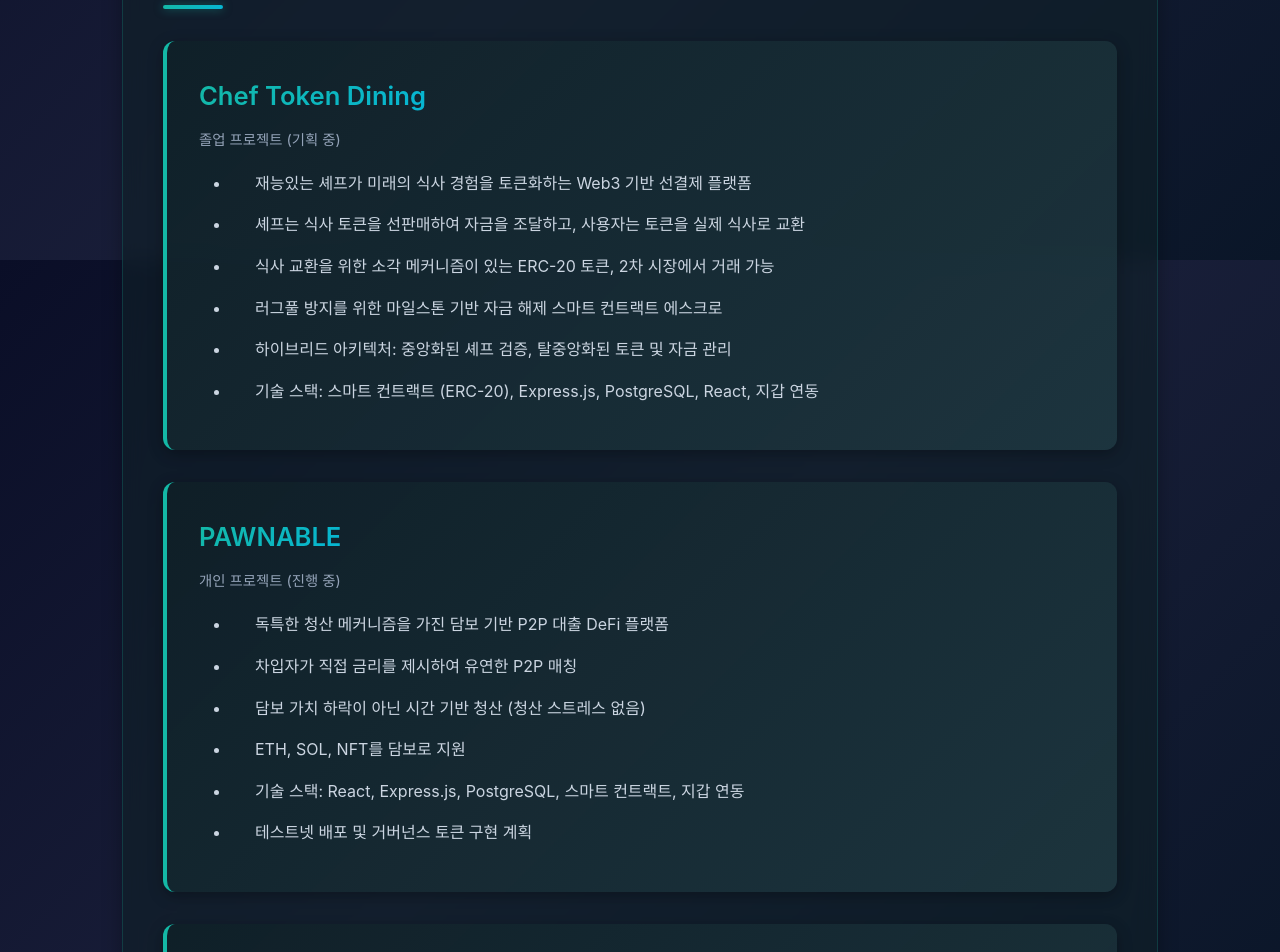
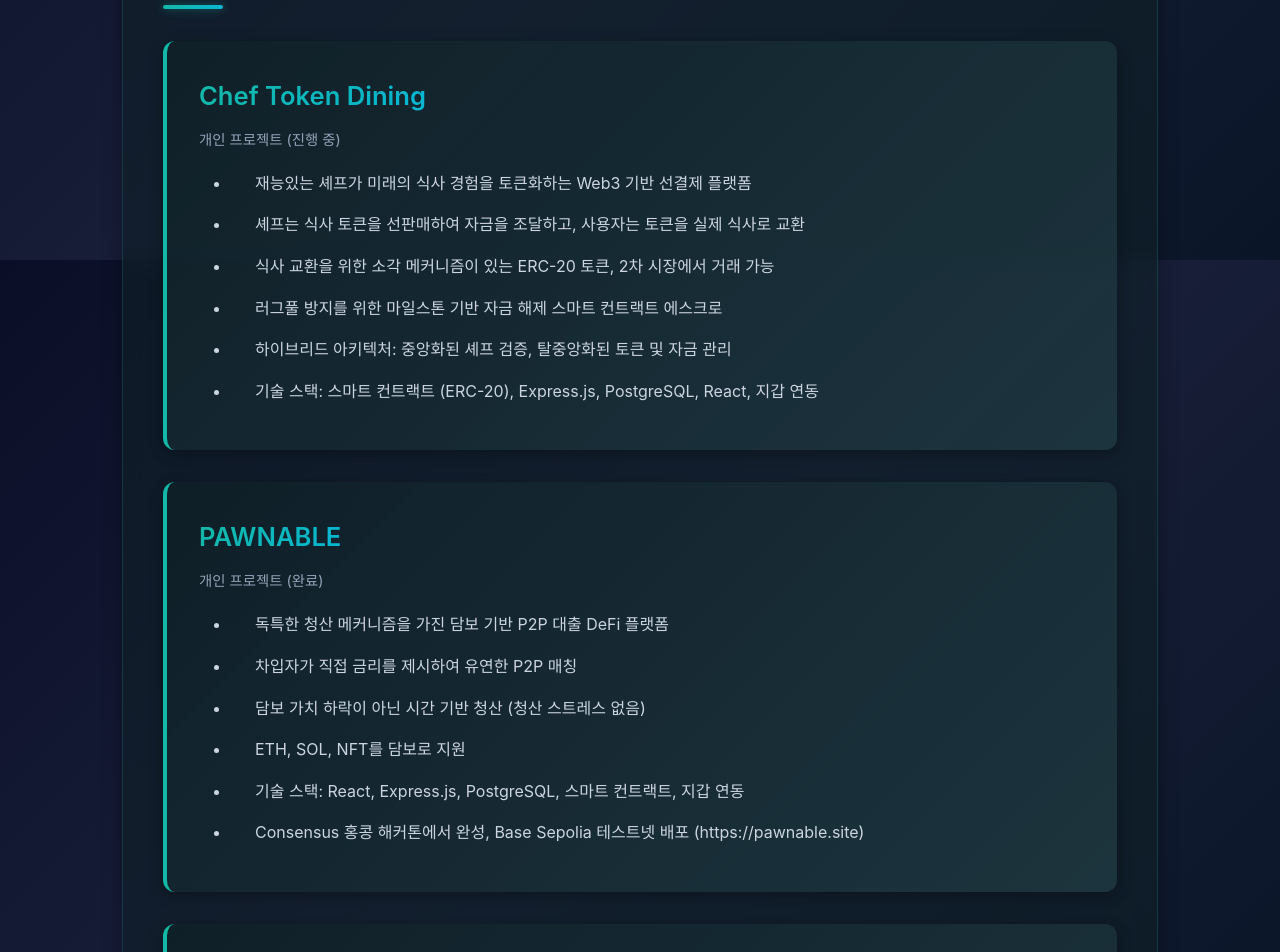
Before and after one commit to ghwo336/Portfolio, a React (Vite) app: page / in a window 1280 px wide. Shown: the part 1340-2292 px from the top of the page. Built offline with nearby package versions, Linux system fonts and the light colour scheme.

Commit message:
feat: 변경사항커밋

```diff
--- a/src/contexts/LanguageContext.tsx
+++ b/src/contexts/LanguageContext.tsx
@@ -63,7 +63,7 @@ export const LanguageProvider: React.FC<LanguageProviderProps> = ({
       // Projects
       'projects.title': '🐥 프로젝트',
       'projects.chef.name': 'Chef Token Dining',
-      'projects.chef.type': '졸업 프로젝트 (기획 중)',
+      'projects.chef.type': '개인 프로젝트 (진행 중)',
       'projects.chef.desc1':
         '재능있는 셰프가 미래의 식사 경험을 토큰화하는 Web3 기반 선결제 플랫폼',
       'projects.chef.desc2':
@@ -78,7 +78,7 @@ export const LanguageProvider: React.FC<LanguageProviderProps> = ({
         '기술 스택: 스마트 컨트랙트 (ERC-20), Express.js, PostgreSQL, React, 지갑 연동',
 
       'projects.pawnable.name': 'PAWNABLE',
-      'projects.pawnable.type': '개인 프로젝트 (진행 중)',
+      'projects.pawnable.type': '개인 프로젝트 (완료)',
       'projects.pawnable.desc1':
         '독특한 청산 메커니즘을 가진 담보 기반 P2P 대출 DeFi 플랫폼',
       'projects.pawnable.desc2':
@@ -88,7 +88,8 @@ export const LanguageProvider: React.FC<LanguageProviderProps> = ({
       'projects.pawnable.desc4': 'ETH, SOL, NFT를 담보로 지원',
       'projects.pawnable.desc5':
         '기술 스택: React, Express.js, PostgreSQL, 스마트 컨트랙트, 지갑 연동',
-      'projects.pawnable.desc6': '테스트넷 배포 및 거버넌스 토큰 구현 계획',
+      'projects.pawnable.desc6':
+        'Consensus 홍콩 해커톤에서 완성, Base Sepolia 테스트넷 배포 (https://pawnable.site)',
 
       'projects.hiarc.name': 'HiARC 홈페이지',
       'projects.hiarc.type': '팀 프로젝트 (완료)',
@@ -161,7 +162,7 @@ export const LanguageProvider: React.FC<LanguageProviderProps> = ({
       // Projects
       'projects.title': '🐥 Projects',
       'projects.chef.name': 'Chef Token Dining',
-      'projects.chef.type': 'Graduation Project (Planning)',
+      'projects.chef.type': 'Personal Project (In Progress)',
       'projects.chef.desc1':
         'Web3-based prepayment platform where talented chefs tokenize future dining experiences',
       'projects.chef.desc2':
@@ -176,7 +177,7 @@ export const LanguageProvider: React.FC<LanguageProviderProps> = ({
         'Tech Stack: Smart Contracts (ERC-20), Express.js, PostgreSQL, React, Wallet Integration',
 
       'projects.pawnable.name': 'PAWNABLE',
-      'projects.pawnable.type': 'Personal Project (In Progress)',
+      'projects.pawnable.type': 'Personal Project (Completed)',
       'projects.pawnable.desc1':
         'Collateral-based P2P lending DeFi platform with unique liquidation mechanism',
       'projects.pawnable.desc2':
@@ -187,7 +188,7 @@ export const LanguageProvider: React.FC<LanguageProviderProps> = ({
       'projects.pawnable.desc5':
         'Tech Stack: React, Express.js, PostgreSQL, Smart Contracts, Wallet Integration',
       'projects.pawnable.desc6':
-        'Testnet deployment planned with future governance token implementation',
+        'Completed at Consensus Hong Kong Hackathon, deployed on Base Sepolia testnet (https://pawnable.site)',
 
       'projects.hiarc.name': 'HiARC Homepage',
       'projects.hiarc.type': 'Team Project (Completed)',
```
